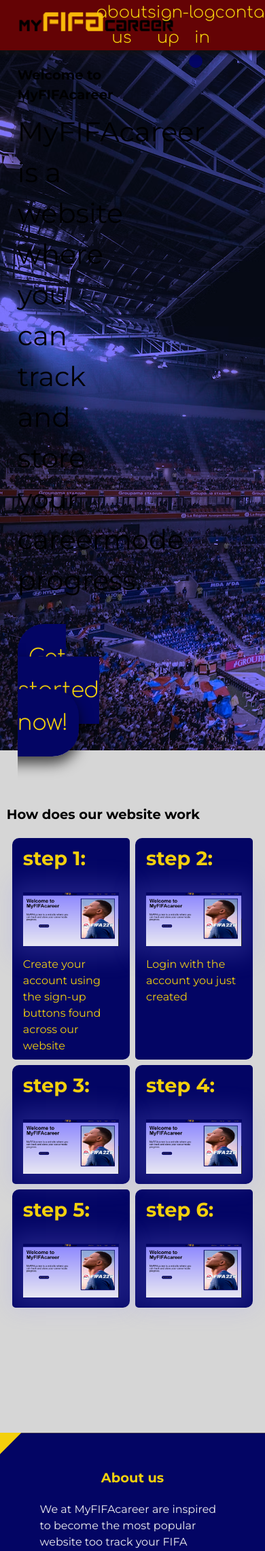
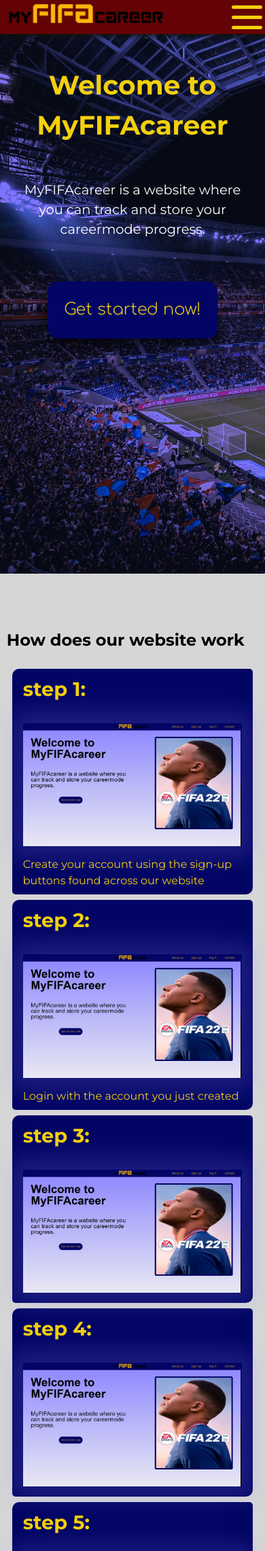
Before and after one commit to Symick/myFifaCareer, a PHP site: page / in a window 390 px wide. Shown: the top 2282 px of the page at 68% size. Run offline with PHP 8.4, Linux system fonts and the light colour scheme; some libraries are stand-ins or nearby versions.

Commit message:
index page is responsive

```diff
--- a/index.php
+++ b/index.php
@@ -28,6 +28,7 @@
     <script src="scripts/show-password.js" defer></script>
     <script src="scripts/about-us-intersector.js" defer></script>
     <script src="scripts/logo-spinner.js" defer></script>
+    <script src="scripts/hamburgerMenu.js" defer></script>
     <title>My Fifa Career</title>
   </head>
   <body>
@@ -76,6 +77,9 @@
           <li><a href="#contact-us">contact</a></li>
         </ul>
       </nav>
+      <div class="hamburger-menu">
+        <span class="hamburger-menu--icon"></span>
+      </div>
     </header>
     <main>
       <section class="welcome">
@@ -151,7 +155,7 @@
             top scorer or top assister, MyFIFAcareer is the website to use.
           </p>
           <blockquote class="quote-owner">
-            After using excel to track for years being frustrated at how it
+            After using excel to track my statstracker for years being frustrated at how it
             looked, I decided to take matter into my own hands and created
             MyFIFAcareer. Now im still using MyFIFAcareer for my stats tracking.
           </blockquote>
--- /dev/null
+++ b/scripts/hamburgerMenu.js
@@ -0,0 +1,8 @@
+const hamburger = document.querySelector(".hamburger-menu");
+const navBar = document.querySelector(".nav-menu");
+
+//show menu and change hamburger style when clicked
+hamburger.addEventListener("click", () => {
+	hamburger.classList.toggle("clicked");
+	navBar.classList.toggle("show");
+});
--- a/styles/style.css
+++ b/styles/style.css
@@ -93,17 +93,17 @@ input[type="radio"] + label::after {
 }
 
 .btn {
-	padding: 1em 0.5em;
 	border: none;
 	background-color: var(--secondary-color);
-	border-radius: 10vw;
+	border-radius: 15px;
 	font-family: var(--btn-font);
 	font-weight: var(--confortaa-normal);
 	color: var(--primary-color);
-	font-size: 2rem;
+	font-size: 1.5rem;
 	box-shadow: 0 10px 20px rgba(0, 0, 0, 0.7);
 	transform: scale(1);
 	cursor: pointer;
+	text-align: center;
 }
 .btn:hover,
 .btn:focus {
@@ -121,14 +121,15 @@ body {
 	font-family: var(--main-font);
 	background: #d6d6d6;
 	line-height: 1.5;
-	height: 100%;
+	min-height: 100%;
+	max-width: 100vw;
 }
 section {
 	width: 100%;
 	min-height: 100vh;
 }
 .title {
-	font-size: 5vw;
+	font-size: clamp(1.5rem, 5vw, 2.5rem);
 	margin-bottom: 1em;
 }
 .error-display {
@@ -146,11 +147,12 @@ p::first-letter,
 */
 .header {
 	background-color: var(--primary-color);
+	height: 50px;
 	width: 100%;
 	display: flex;
-	position: fixed;
 	justify-content: space-between;
 	align-items: center;
+	position: fixed;
 	top: 0;
 	z-index: 999;
 	box-shadow: 0 0 0.5em 0.25em #111;
@@ -179,8 +181,6 @@ p::first-letter,
 .nav-menu {
 	width: calc((100% - 250px) / 2);
 	font-size: 1.5rem;
-	position: relative;
-	z-index: 999;
 }
 .nav-menu ul {
 	display: flex;
@@ -292,6 +291,61 @@ p::first-letter,
 .login-btn:hover,
 .login-btn:focus {
 	opacity: 0.9;
+}
+/* 1.1.2 styling of hamburger-menu */
+.hamburger-menu {
+	width: 45px;
+	height: 50px;
+	display: flex;
+	align-items: center;
+	margin-left: 2em;
+	cursor: pointer;
+}
+.hamburger-menu--icon {
+	position: relative;
+	width: inherit;
+	height: var(--hamburger-height);
+	background-color: var(--secondary-color);
+	transform: rotate(0);
+	transition: transform 400ms ease-out;
+	border-radius: 10vw;
+}
+.hamburger-menu--icon::before,
+.hamburger-menu--icon::after {
+	content: "";
+	position: absolute;
+	width: inherit;
+	height: var(--hamburger-height);
+	background: inherit;
+	transform: rotate(0);
+	opacity: 1;
+	transition: all 400ms ease-out;
+	border-radius: 10vw;
+}
+.hamburger-menu--icon::before {
+	top: -15px;
+}
+
+.hamburger-menu--icon::after {
+	bottom: -15px;
+}
+
+.hamburger-menu.clicked .hamburger-menu--icon {
+	transform: rotate(45deg);
+}
+
+.hamburger-menu.clicked .hamburger-menu--icon::before {
+	top: 0;
+	opacity: 0;
+}
+
+.hamburger-menu.clicked .hamburger-menu--icon::after {
+	bottom: 0;
+	transform: rotate(-90deg);
+}
+
+.header > .hamburger-menu {
+	display: none;
 }
 
 /*  =======================================
@@ -324,7 +378,7 @@ p::first-letter,
 .welcome {
 	width: 100%;
 	background-image: url(../img/stadion-bg.avif);
-	object-fit: cover;
+	background-size: cover;
 	background-repeat: no-repeat;
 	background-color: #8b85ff;
 	background-blend-mode: multiply;
@@ -340,19 +394,24 @@ p::first-letter,
     2.1.1 styling left side of welcome section
 */
 .welcome-left {
+	display: flex;
+	flex-direction: column;
+	gap: 2em;
 	width: 50%;
 	height: 100%;
 	padding: 1em;
 	position: relative;
 }
 .welcome-title {
-	font-size: 5vw;
-	font-weight: bold;
+	font-size: clamp(2rem, 5vw, 4rem);
+	font-weight: var(--montserrat-bold);
 	margin-bottom: 0.5em;
+	color: var(--secondary-color);
 }
 .welcome-text {
-	font-size: 2.5em;
+	font-size: 1.5rem;
 	margin-bottom: 1.5em;
+	color: #fff;
 }
 /*  =====================================
     2.1.2 styling of link to sign-up page
@@ -363,6 +422,9 @@ p::first-letter,
 	color: var(--secondary-color);
 	background: var(--primary-color);
 	transition: var(--btn-transition);
+	width: max-content;
+	text-align: center;
+	padding: 1em;
 }
 
 /*  ===================================================
@@ -371,20 +433,23 @@ p::first-letter,
 
 */
 .welcome-right {
-	width: 50%;
-	padding-inline: 5em;
+	width: 45%;
+	background-image: linear-gradient(45deg, var(--primary-color), #8b85ff);
+	padding: 10px;
+	border-radius: 15px;
+	margin-right: 2em;
+	margin-bottom: 2em;
 }
 /*  =================================
     2.2.1 styling of the image slider
     =================================
 */
 .slider {
-	width: 80%;
+	width: 100%;
 	margin: 0 auto;
 	overflow: hidden;
-	border: 10px solid var(--primary-color);
 	border-radius: 10px;
-	background-image: linear-gradient();
+	position: relative;
 }
 .slider figure {
 	position: relative;
@@ -392,7 +457,6 @@ p::first-letter,
 	margin: 0;
 	left: 0;
 	animation: 25s slider infinite;
-	border: none;
 }
 .slider figure img {
 	width: calc(100% / 7);
@@ -723,58 +743,6 @@ transition between to pictures.
    styling statstracker page
    ------------------- */
 
-/* 1. styling of hamburger-menu */
-.hamburger-menu {
-	width: 50px;
-	height: 50px;
-	display: flex;
-	align-items: center;
-	margin-left: 2em;
-	cursor: pointer;
-}
-.hamburger-menu--icon {
-	position: relative;
-	width: inherit;
-	height: var(--hamburger-height);
-	background-color: var(--secondary-color);
-	transform: rotate(0);
-	transition: transform 400ms ease-out;
-	border-radius: 10vw;
-}
-.hamburger-menu--icon::before,
-.hamburger-menu--icon::after {
-	content: "";
-	position: absolute;
-	width: inherit;
-	height: var(--hamburger-height);
-	background: inherit;
-	transform: rotate(0);
-	opacity: 1;
-	transition: all 400ms ease-out;
-	border-radius: 10vw;
-}
-.hamburger-menu--icon::before {
-	top: -15px;
-}
-
-.hamburger-menu--icon::after {
-	bottom: -15px;
-}
-
-.hamburger-menu.clicked .hamburger-menu--icon {
-	transform: rotate(45deg);
-}
-
-.hamburger-menu.clicked .hamburger-menu--icon::before {
-	top: 0;
-	opacity: 0;
-}
-
-.hamburger-menu.clicked .hamburger-menu--icon::after {
-	bottom: 0;
-	transform: rotate(-90deg);
-}
-
 /* ------------------
     2. styling of the choose your fifa bar
     -------------------*/
@@ -1188,3 +1139,157 @@ label[for="team-name"] {
 		grid-row: 4;
 	}
 }
+@media screen and (max-width: 764px) {
+	/* ------------------
+	*  index page styling
+	-----------------------*/
+	/* nav styling */
+	.header > .hamburger-menu {
+		display: flex;
+		margin-right: 0.25em;
+	}
+	.nav-menu ul {
+		flex-direction: column;
+		position: absolute;
+		right: 0;
+		top: 50px;
+		padding-inline: 0.5rem;
+		width: 100vw;
+		align-items: flex-end;
+		background-color: var(--Complementary-color);
+		transform: translateY(-150%);
+		transform-origin: right;
+		transition: transform 500ms ease;
+	}
+	.nav-menu.show ul {
+		transform: translateY(0%);
+	}
+	.nav-menu li {
+		border-bottom: 1px solid #666;
+		width: 100%;
+		text-align: end;
+	}
+	.nav-menu li:last-child {
+		border-bottom: none;
+	}
+	.login {
+		position: static;
+	}
+	.login-form {
+		transition: background-color 200ms ease-out;
+	}
+	.login:target .login-form,
+	.login:focus-within .login-form,
+	.login:hover .login-form {
+		top: 0;
+		left: 50%;
+		transform: translateX(-50%);
+		transition: background-color 200ms ease-out;
+		animation: visible 500ms ease forwards;
+		width: 100vw;
+	}
+	.login-btn {
+		width: fit-content;
+		padding-inline: 1.5rem;
+	}
+	.login-form label {
+		width: 90%;
+		margin: auto;
+	}
+
+	/* welcome section styling */
+	.welcome-right {
+		display: none;
+	}
+	.welcome-left {
+		width: 100%;
+		align-items: center;
+		text-align: center;
+	}
+	.welcome-title {
+		font-size: clamp(2rem, 10vw, 4rem);
+	}
+	.welcome-text {
+		font-size: clamp(1rem, 5vw, 1.5rem);
+	}
+}
+@media screen and (max-width: 500px) {
+	.grid-container {
+		grid-template-columns: 1fr;
+	}
+	.clip-path-container {
+		clip-path: none;
+	}
+}
+
+/* animations */
+@keyframes slider {
+	0% {
+		left: 0;
+	}
+	12.5% {
+		left: 0;
+	}
+	14.3% {
+		left: -100%;
+	}
+	26.6% {
+		left: -100%;
+	}
+	28.4% {
+		left: -200%;
+	}
+	40.9% {
+		left: -200%;
+	}
+	42.7% {
+		left: -300%;
+	}
+	55.2% {
+		left: -300%;
+	}
+	57% {
+		left: -400%;
+	}
+	69.5% {
+		left: -400%;
+	}
+	71.3% {
+		left: -500%;
+	}
+	83.8% {
+		left: -500%;
+	}
+	85.6% {
+		left: -600%;
+	}
+	100% {
+		left: -600%;
+	}
+}
+
+@keyframes toLeft {
+	from {
+		margin-left: 0;
+	}
+	to {
+		margin-left: 16vw;
+	}
+}
+@keyframes toRight {
+	from {
+		margin-left: 16vw;
+	}
+	to {
+		margin-left: 0;
+	}
+}
+
+@keyframes visible {
+	from {
+		visibility: hidden;
+	}
+	to {
+		visibility: visible;
+	}
+}
```
Also changed, not shown: other parts of styles/style.css (+3 -65 lines).
